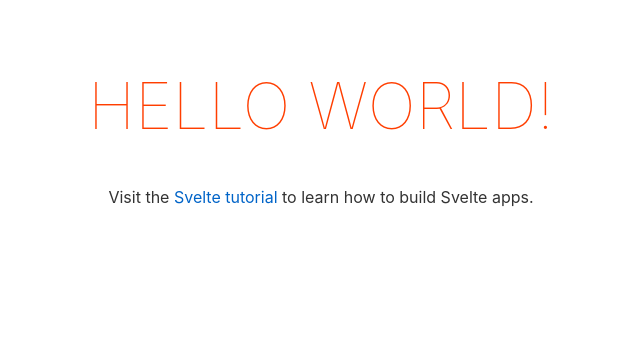
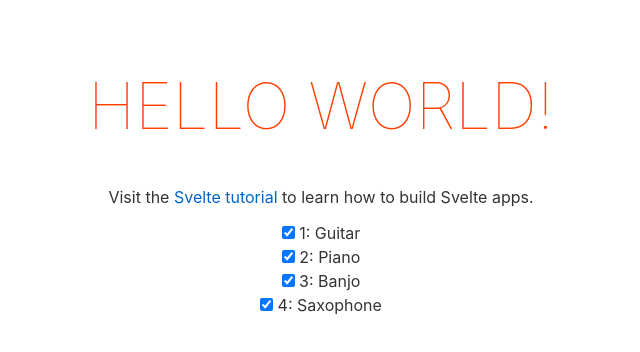
Before and after one commit to RootDevil/Svelte-Spike, a Svelte app: page / in a window 1280 px wide. Shown: the top 352 px of the page, without its empty margins (319-959 px from the left). Built offline with nearby package versions, Linux system fonts and the light colour scheme.

Commit message:
Implemented checkboxes

```diff
--- a/src/App.svelte
+++ b/src/App.svelte
@@ -1,10 +1,12 @@
 <script>
 	export let name;
+	import Instruments from './Components/Instruments.svelte'
 </script>
 
 <main>
 	<h1>Hello {name}!</h1>
 	<p>Visit the <a href="https://svelte.dev/tutorial">Svelte tutorial</a> to learn how to build Svelte apps.</p>
+	<Instruments />
 </main>
 
 <style>
--- /dev/null
+++ b/src/Components/Instruments.svelte
@@ -0,0 +1,15 @@
+<script>
+    let instruments = [
+        'Guitar',
+        'Piano',
+        'Banjo',
+        'Saxophone',
+    ]
+</script>
+
+{#each instruments as instrument, i}
+<label>
+    <input type=checkbox bind:group={instruments} name="instruments" value={instrument} />
+    {i + 1}: {instrument}
+</label>
+{/each}
```
